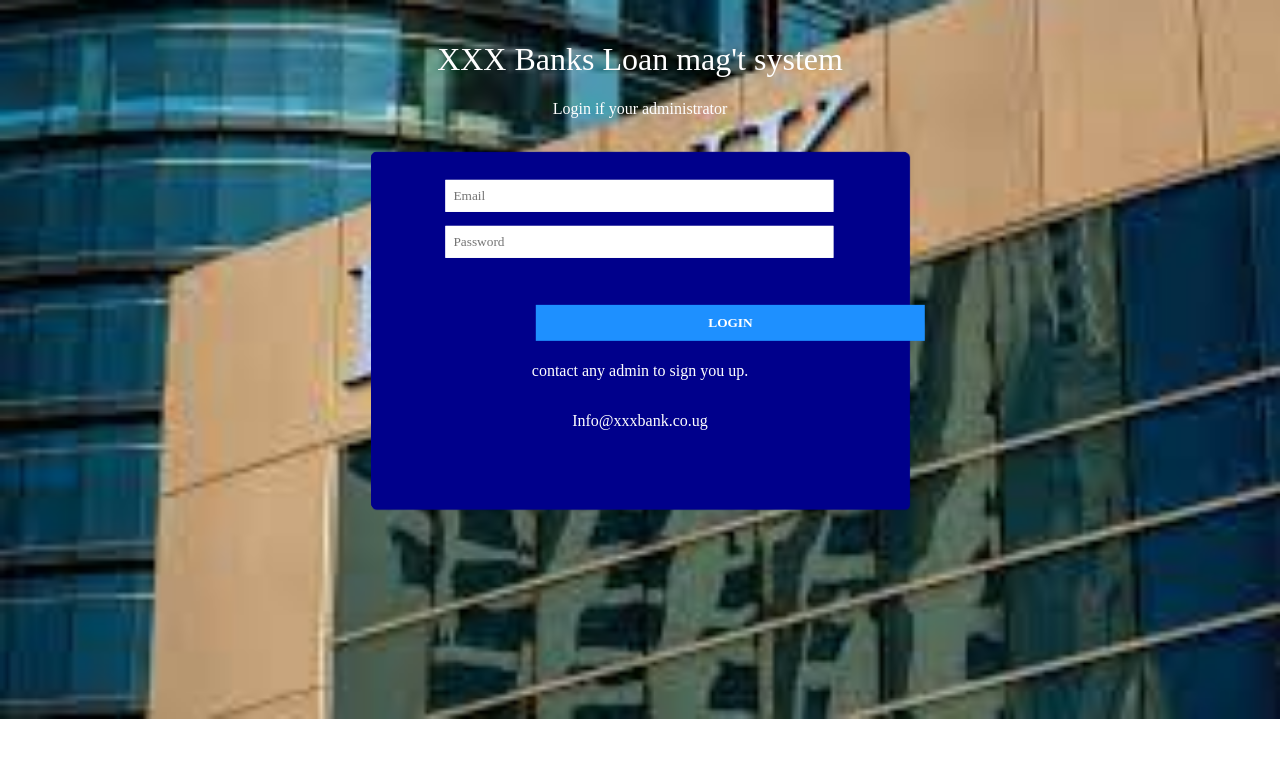
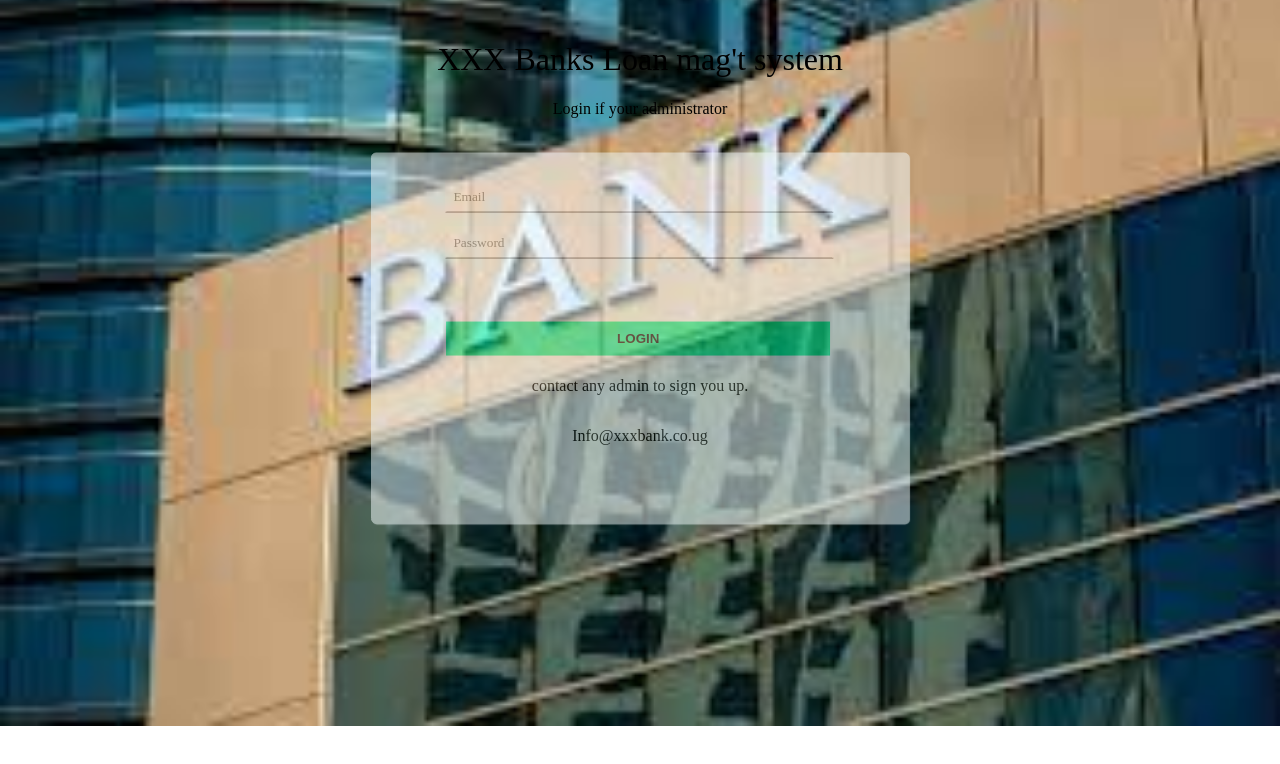
Before and after one commit to M-N-RASHFORD/loan-management-system-react, a React (Create React App) app: page /login in a window 1280 px wide. Shown: the top 764 px of the page. Built offline with nearby package versions, Linux system fonts and the light colour scheme.

Commit message:
making some css changes

```diff
--- a/src/App.js
+++ b/src/App.js
@@ -3,6 +3,7 @@ import { BrowserRouter as Router, Route, Switch, Link } from 'react-router-dom';
 import Login from './Pages/Login';
 import Signup from './Pages/Signup';
 import Home from './Pages/Home';
+import Welcome from './Pages/Welcome';
 
 function App() {
   return (
@@ -11,6 +12,7 @@ function App() {
             <Route exact path="/" component={Signup}/>
             <Route path="/login" component={Login}/>
             <Route path="/home" component={Home}/>
+            <Route path="/welcome/:name" component={Welcome}/>
         </Switch>
     </Router>
   );
--- a/src/Pages/Login.js
+++ b/src/Pages/Login.js
@@ -27,7 +27,7 @@ class Login extends React.Component {
                         <input type="password" name="password" placeholder="Password" className="input-content"
                             onChange={this.handleChange} value={this.state.password}
                         />
-                        <input type="submit"  value="LOGIN"/>
+                        <input type="button"  value="LOGIN"/>
                         <p>contact any admin to sign you up.</p>
                         <p>Info@xxxbank.co.ug</p>
                     </form>
--- a/src/Pages/Signup.js
+++ b/src/Pages/Signup.js
@@ -3,7 +3,7 @@ import { getAuth, createUserWithEmailAndPassword, onAuthStateChanged } from 'fir
 import { addDoc, getFirestore, collection } from 'firebase/firestore';
 import '../Styles/signup.css';
 
-const Signup = () => {
+const Signup = ({ history }) => {
     const [admin, setAdmin] = React.useState({
         fullnames: '',
         email: '',
@@ -14,8 +14,7 @@ const Signup = () => {
             ...admin, [event.target.name]: event.target.value
         });
     }
-    const handleSignup = (event) => {
-        event.preventDefault();
+    const handleSignup = () => {
         const auth = getAuth();
         createUserWithEmailAndPassword(auth, admin.email, admin.password).then((userCredential) => {
             const _user = userCredential.user;
@@ -25,6 +24,7 @@ const Signup = () => {
         });
     }
     return (
+        <div className="body">
         <div className="container-content">
             <div className="header">
                 <h2>Welcome to XXX bank</h2>
@@ -32,7 +32,16 @@ const Signup = () => {
                 <p>Add another admin from here</p>
             </div>
             <div className="signup-form-content" style={{paddingBottom: '10%', transform: 'translateY(-13%)'}}>
-                <form className="signup-form-content" onSubmit={handleSignup}>
+                <form className="signup-form-content" onSubmit={async (event) => {
+                    event.preventDefault();
+                    const database = getFirestore();
+                    const docRef = await addDoc(collection(database, 'administrators'), {
+                        names: admin.fullnames, email: admin.email
+                    });
+                    console.log('added admin to the administrators', docRef.id);
+                    handleSignup();
+                    history.push(`/welcome/${admin.fullnames}`);
+                }}>
                     <p style={{marginLeft: '20px'}}>Add admin from here</p>
                     <input type="text" name="fullnames" placeholder="Full names" onChange={handleChange} value={admin.fullnames}
                         className="signup-input-content" required
@@ -47,6 +56,7 @@ const Signup = () => {
                 </form>
             </div>
         </div>
+        </div>
     );
 }
 
--- /dev/null
+++ b/src/Pages/Welcome.js
@@ -0,0 +1,18 @@
+import React from 'react';
+import '../Styles/welcome.css';
+
+const Welcome = ({ match, history }) => {
+    const name = match.params.name;
+    return (
+        <div className="body-welcome">
+        <center className="">
+            <h2>Welcome { name }</h2>
+            <button type="button" onClick={() => {
+                history.push("/login");
+            }}>Click here to continue</button>
+        </center>
+        </div>
+    );
+}
+
+export default Welcome;
--- a/src/Styles/login.css
+++ b/src/Styles/login.css
@@ -3,7 +3,7 @@ body{
     padding: 20px;
     margin: 0;
     background-color: rgb(0, 50, 250);
-    color: #fff;
+    color: #000;
     font-family: century gothic;
 }
 h1{
@@ -14,8 +14,8 @@ h1{
     flex-wrap: nowrap;
     align-items: stretch;
     justify-content: center;
-    border: 1px solid #00008b;
-    background-color: #00008b;
+    border: 1px solid #f6feff;
+    background-color: #f6feff;
     width: 40%;
     height: 100%;
     padding: 20px;
@@ -23,8 +23,9 @@ h1{
     padding-bottom: 5%;
     transform: translate(0, 5%);
     z-index: -1;
-    box-shadow: 1px 1px 1px #00008b;
+    box-shadow: 1px 1px 1px #f6feff;
     border-radius: 5px;
+    opacity: .5;
 }
 form{
     display: flex;
@@ -43,13 +44,14 @@ form{
     outline: none;
     font-family: century gothic;
     transform: translateX(-20%);
+    border-bottom: .1px solid #555;
 }
-input[type="submit"]{
+input[type="button"]{
     padding: 9.5px;
     margin: 5px;
     border: 0;
-    background-color: rgba(0, 250, 150, .5);
-    color: #fff;
+    background-color: rgba(0, 250, 150, 1);
+    color: #000;
     font-weight: bold;
     margin-top: 7vh;
     width: 155%;
--- /dev/null
+++ b/src/Styles/welcome.css
@@ -0,0 +1,7 @@
+.div{
+    width: 100%;
+    padding: 20px;
+    margin: 20px;
+    color: #000;
+    transform: translate(10%, 5);
+}
```
